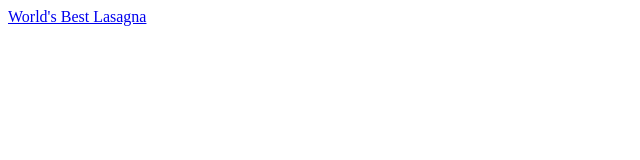
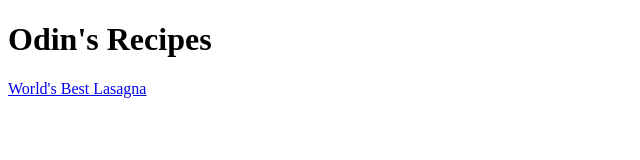
Before and after one commit to gcrawfordj/odin-recipes, a plain HTML site: page index.html in a window 1280 px wide. Shown: the whole page, without its empty margins (0-640 px from the left). Drawn offline with Linux system fonts and the light colour scheme.

Commit message:
Add missing h1 to index

```diff
--- a/index.html
+++ b/index.html
@@ -6,6 +6,7 @@
     <title>Odin's Recipes</title>
 </head>
 <body>
+    <h1>Odin's Recipes</h1>
     <a href="recipes/lasagna.html" target="_blank" rel="noopener noreferrer">World's Best Lasagna</a>
 </body>
 </html>
```
